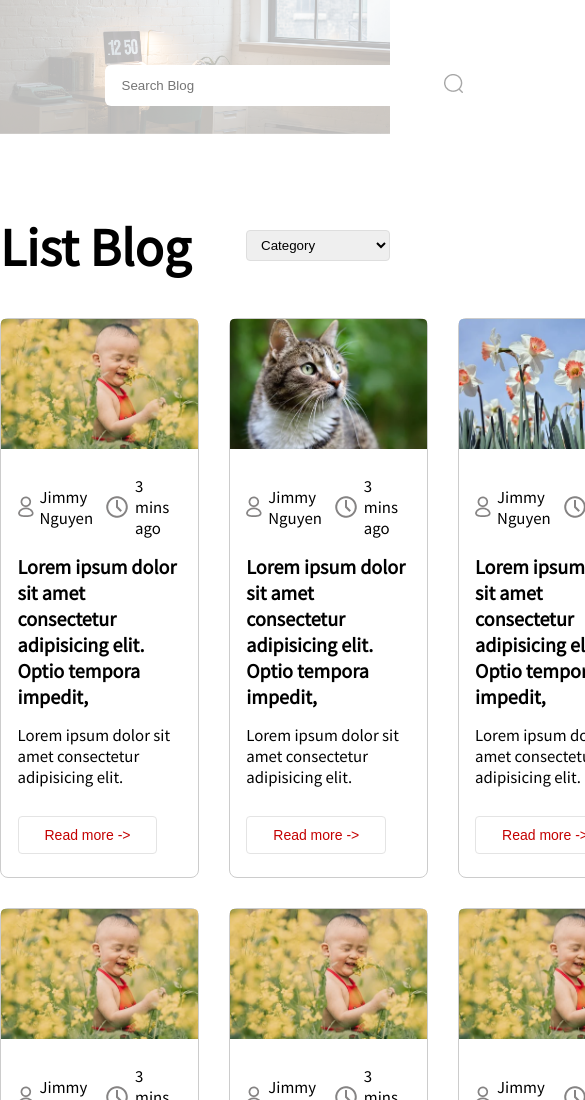
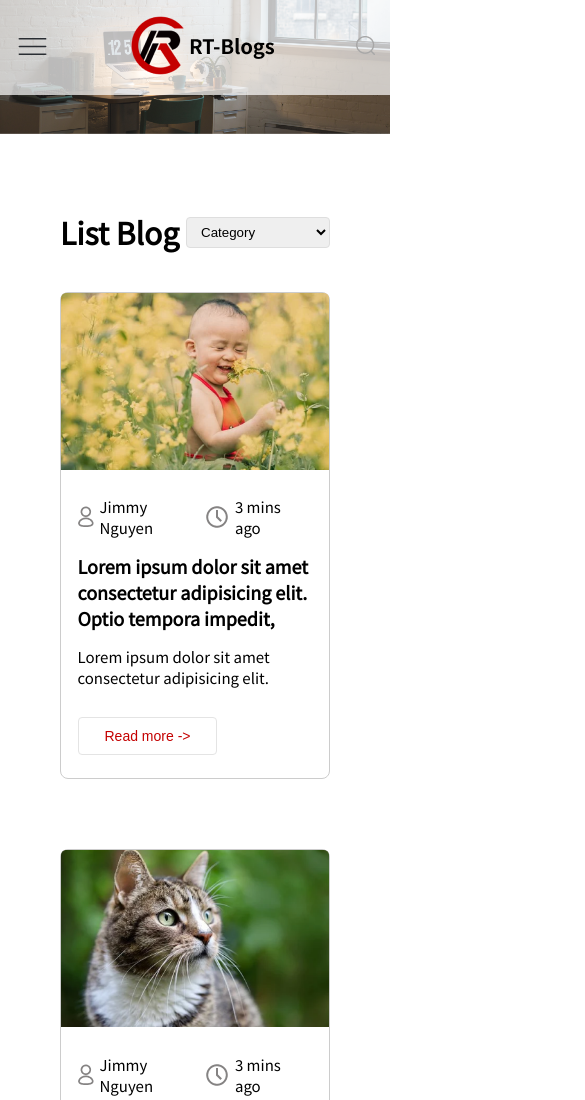
Before and after one commit to NguyenAnhQuanRegit/baitaphtml, a plain HTML site: page index.html in a window 390 px wide. Shown: the top 1100 px of the page, 585 px wide, since content can reach past the window. Drawn offline with Linux system fonts and the light colour scheme.

Commit message:
09092022/feature_list-blog_responsive_full_page

```diff
--- a/index.html
+++ b/index.html
@@ -27,9 +27,15 @@
                         <img src="./assets/img/Combined-Shape.png" class="img-fluid" alt="">
                     </div>
                 </form>
+                <div class="search-button-responsive">
+                    <img src="./assets/img/Combined-Shape.png" class="img-fluid" alt="">
+                </div>
             </div>
             <div class="header-right">
-                <ul class="menu">
+                <button class="header-right__menu-toggle-btn">
+                    <img src="./assets/img/Group 188.png" alt="" class="img-fluid">
+                </button>
+                <ul class="menu hide">
                     <li>
                         <div class="menu__top">Top</div>
                     </li>
--- a/index.js
+++ b/index.js
@@ -21,3 +21,11 @@ for (var i = 0; i < paginationButton.length; i++) {
     this.className += " active";
   });
 }
+
+// menu toggle dropdown button open
+var menuToggleButton = document.getElementsByClassName("header-right__menu-toggle-btn")[0];
+var menu = document.getElementsByClassName("menu")[0];
+
+menuToggleButton.addEventListener("click", () => {
+  menu.classList.toggle("hide");
+})
--- a/style.css
+++ b/style.css
@@ -12,7 +12,7 @@ body {
 }
 
 .container {
-  width: 100%;
+  max-width: 100%;
   margin: 0 auto;
 }
 
@@ -24,6 +24,10 @@ body {
 .active {
   background-color: #FFE4E4;
   color: #C40000;
+}
+
+.hide {
+  opacity: 0;
 }
 
 /* +================================== HEADER ========================================+ */
@@ -47,6 +51,10 @@ body {
   width: 374px;
   margin-right: 20em;
   border-radius: 6px;
+}
+
+.search-button-responsive {
+  display: hidden;
 }
 
 .search-input {
@@ -83,6 +91,12 @@ ul.menu li {
   margin: 0 3px;
 }
 
+.header-right__menu-toggle-btn {
+  border: none;
+  background-color: transparent;
+  display: none;
+}
+
 /* +================================================= MAIN ==========================================+ */
 .list-blog {
   width: 100%;
@@ -95,7 +109,7 @@ ul.menu li {
   display: grid;
   grid-template-columns: repeat(3, 1fr);
   gap: 2em;
-  margin: 2.5em 0;
+  margin: 2.5em auto;
 }
 
 .list-blog__title-row {
@@ -122,6 +136,10 @@ ul.menu li {
   background: #FFFFFF;
   border: 1px solid #CCCCCC;
   border-radius: 8px;
+  display: flex;
+  flex-direction: column;
+  align-items: center;
+  justify-content: center;
 }
 
 .post__post-item-text {
@@ -197,3 +215,73 @@ ul.menu li {
   background-color: #000000;
   color: #FFFFFF;
 }
+
+/* ================================================ Responsive ============================================== */
+@media screen and (max-width: 549px) {
+  .list-blog__blog-post {
+    display: flex;
+    flex-direction: column;
+    gap: 70px;
+  }
+
+  .list-blog {
+    padding: 0 4em;
+  }
+
+  .list-blog__title-row__title {
+    font-size: 2em;
+  }
+
+  .header {
+    display: flex;
+    justify-content: space-between;
+    align-items: center;
+    padding: 1em;
+  }
+
+  .search-button-responsive {
+    display: inline-block;
+  }
+
+  .header-left {
+    order: 2;
+  }
+
+  .header-middle {
+    order: 3;
+  }
+
+  .header-middle__form-search {
+    display: none;
+  }
+
+  .header-right {
+    order: 1;
+    position: relative;
+  }
+
+  .header-right__menu-toggle-btn {
+    display: inline-block;
+  }
+
+  .menu {
+    display: flex;
+    flex-direction: column;
+    position: absolute;
+    top: 150%;
+    z-index: 1;
+    background-color: #DEDEDE;
+    gap: 1em;
+  }
+
+  .menu li {
+    display: inline-block;
+    width: 400px;
+  }
+
+  .menu__top {
+    background-color: transparent;
+    color: black;
+    padding: 1em 0;
+  }
+}
```
Also changed, not shown: assets/img/Group 188.png (added).
